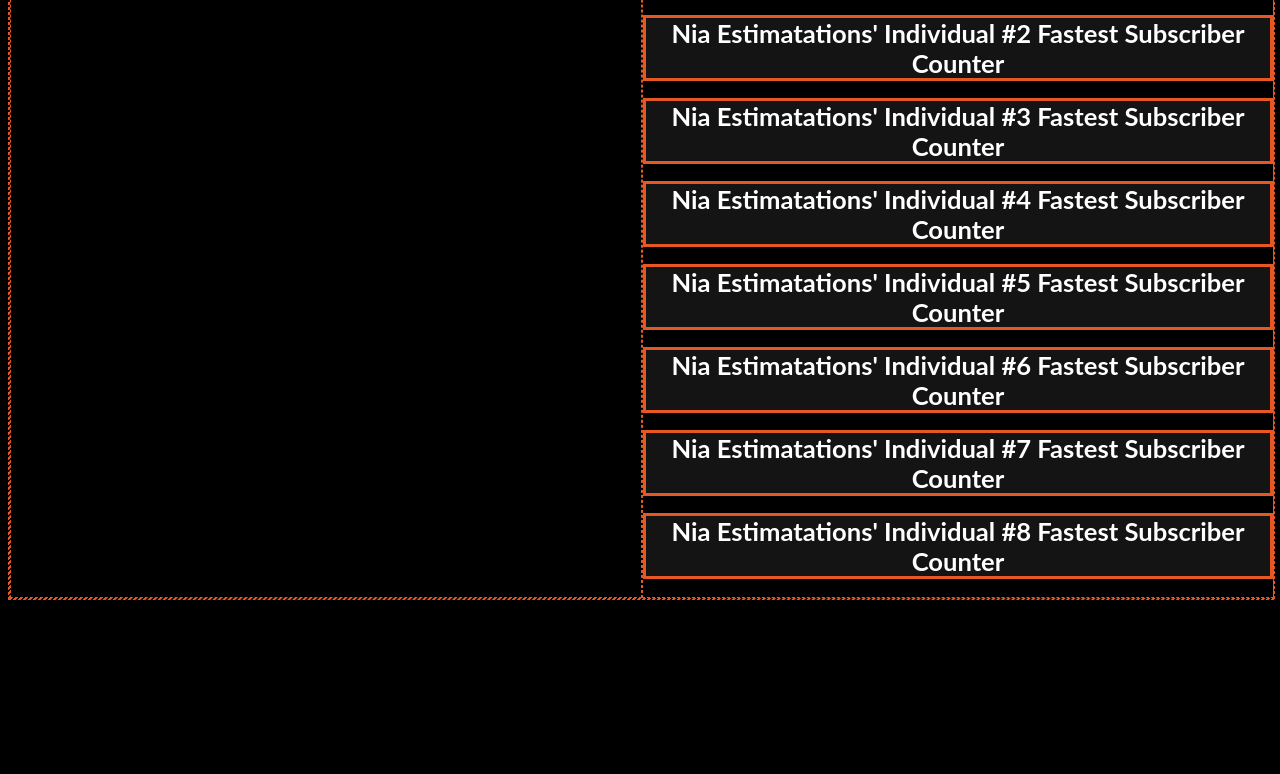
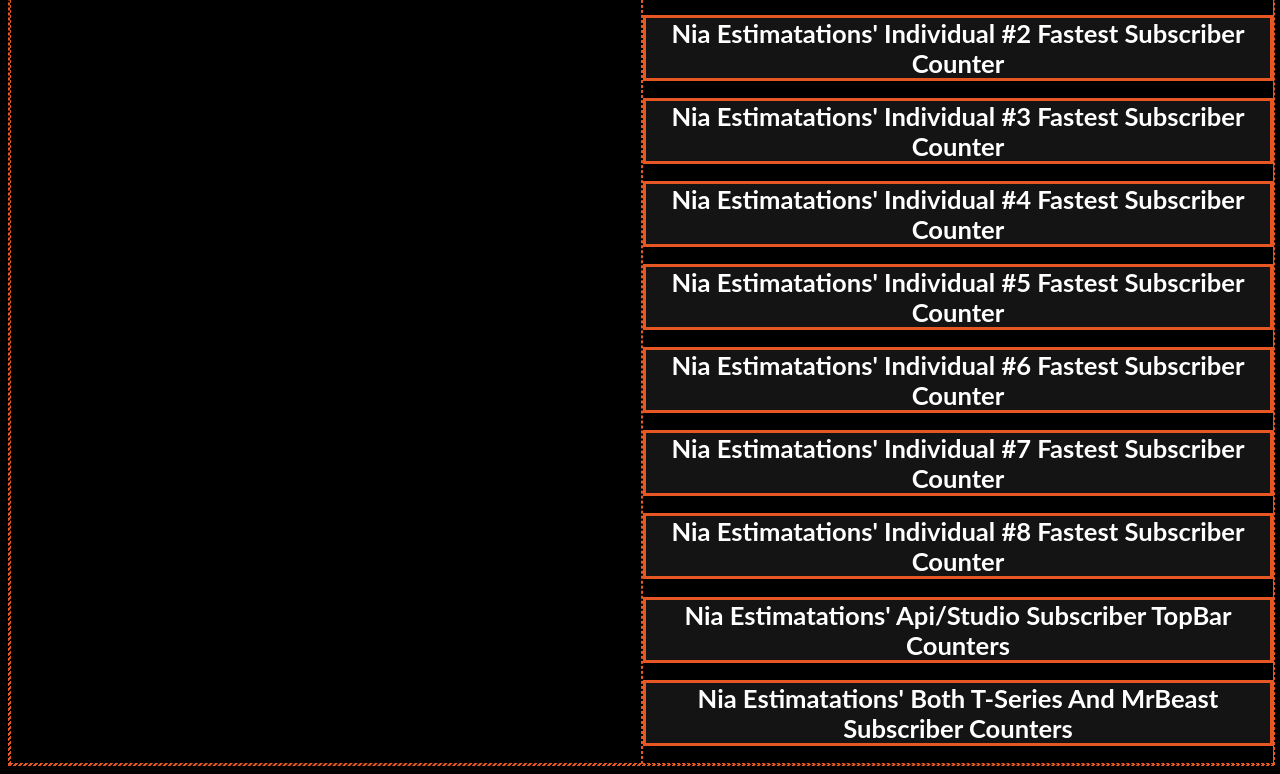
Before and after one commit to HuntingStats378/huntingstats378.github.io, a plain HTML site: page streams/index.html in a window 1280 px wide. Shown: the part 936-1710 px from the top of the page. Before the commit the page ends 1544 px from the top, so only its background shows below. Drawn offline with Linux system fonts and the light colour scheme.

Commit message:
Update index.html

```diff
--- a/streams/index.html
+++ b/streams/index.html
@@ -106,6 +106,12 @@
                 <a href="./ytbattleslastestmbvid/u8">
                     <h1>Nia Estimatations' Individual #8 Fastest Subscriber Counter</h1>
                 </a>
+                <a href="./ytbattleslastestmbvid/apisubs.html">
+                    <h1>Nia Estimatations' Api/Studio Subscriber TopBar Counters</h1>
+                </a>
+                <a href="./ytbattleslastestmbvid/apisubs.html">
+                    <h1>Nia Estimatations' Both T-Series And MrBeast Subscriber Counters</h1>
+                </a>
           </div>
         </div>
     </div>
```
